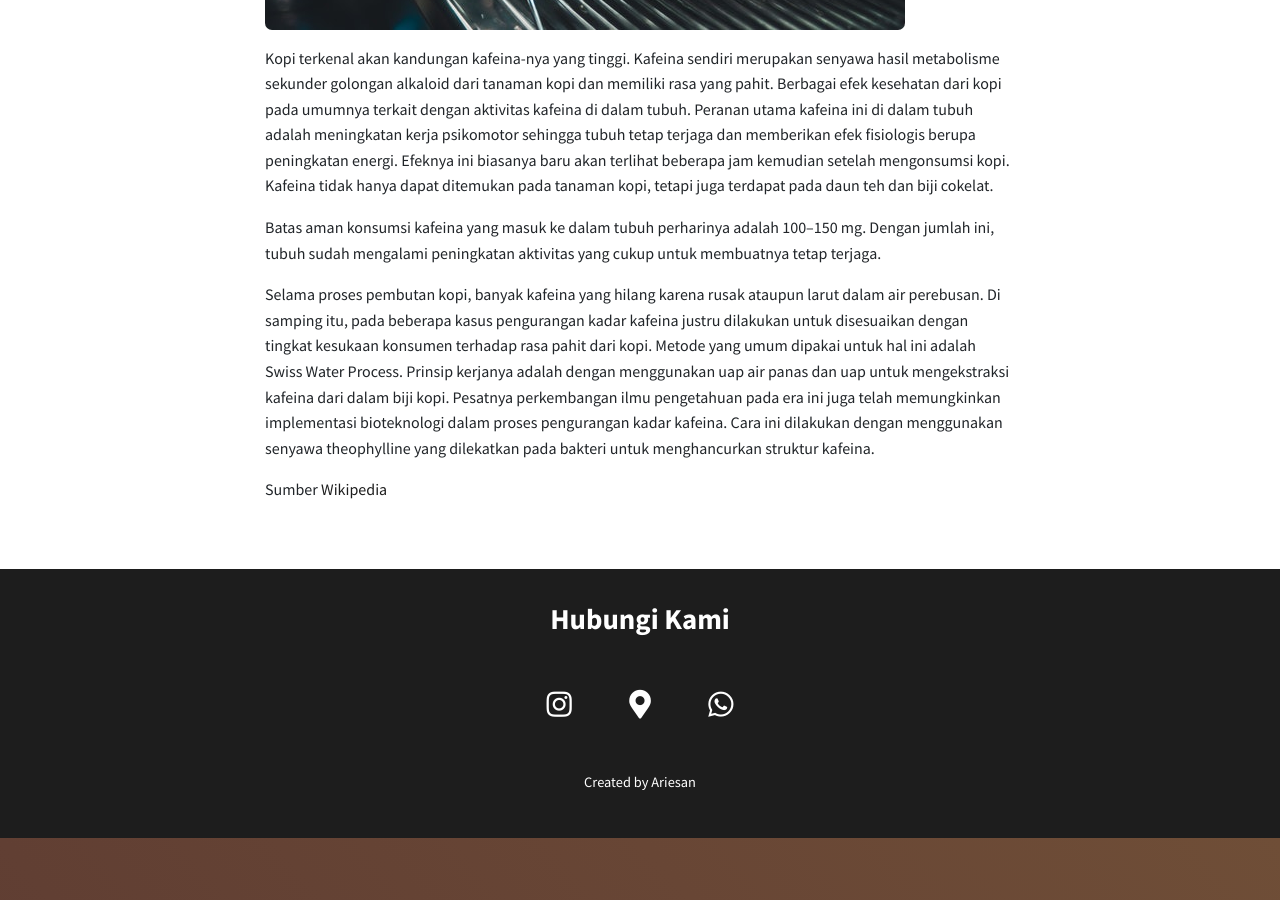
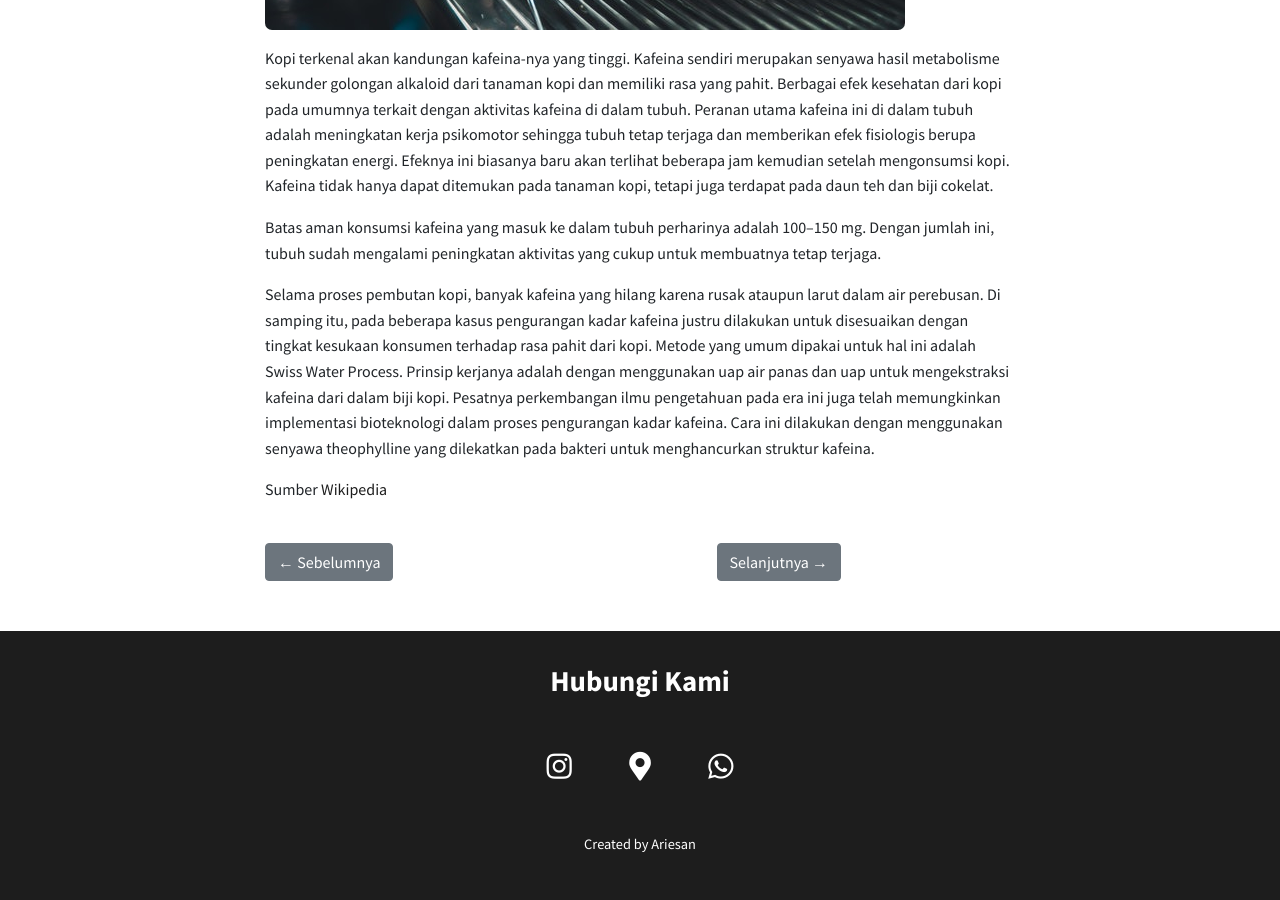
Before and after one commit to Ariesan/kopinank, a Jekyll site: the page built from _posts/2022-05-18-kafeina.md, in a window 1280 px wide and 900 px high, scrolled down 651 px. Built offline with Jekyll 4.4.1, drawn with Linux system fonts in a browser that asks for light colours; nearby versions of some CDN libraries.

Commit message:
adding next and previous button

```diff
--- a/_layouts/post.html
+++ b/_layouts/post.html
@@ -11,5 +11,18 @@
     <p class="summary">{{ page.category }}</p>
 
     {{ content }}
+
+    <br/>
+    <div class="row">
+      <div class="col-7 float-left">
+        {% if page.previous.url %}
+          <a class="btn btn-secondary" href="{{ page.previous.url | prepend: site.baseurl | replace: '//', '/' }}" data-toggle="tooltip" data-placement="top" title="{{ page.previous.title }}">&larr; Sebelumnya</a>
+        {% endif %}
+      </div>
+      <div class="col-5 float-right">
+        {% if page.next.url %}
+        <a class="btn btn-secondary" href="{{ page.next.url | prepend: site.baseurl | replace: '//', '/' }}" data-toggle="tooltip" data-placement="top" title="{{ page.next.title }}">Selanjutnya &rarr;</a>
+        {% endif %}
+    </div>
   </div>
 </div>
```
Also changed, not shown: 4 other files.
